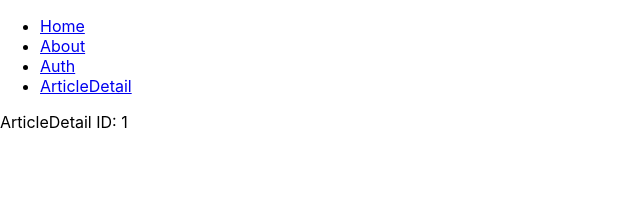
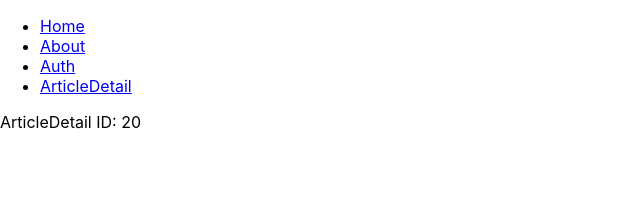
Before and after one commit to rinalditoryanari/belajar-react, a React (Create React App) app: page /article/detail/20 in a window 1280 px wide. Shown: the top 202 px of the page, without its empty margins (0-640 px from the left). Built offline with nearby package versions, Linux system fonts and the light colour scheme.

Commit message:
kirim + manggil param

```diff
--- a/src/components/Navbar.js
+++ b/src/components/Navbar.js
@@ -15,7 +15,7 @@ const Navbar = () => {
           <Link to="/auth">Auth</Link>
         </li>
         <li>
-          <Link to="/article/detail/20">ArticleDetail</Link>
+          <Link to="/article/detail/article-1">ArticleDetail</Link>
         </li>
       </ul>
     </div>
--- a/src/pages/aricle-detail.js
+++ b/src/pages/aricle-detail.js
@@ -1,7 +1,9 @@
 import React from 'react';
+import { useParams } from 'react-router-dom';
 
 const ArticleDetail = () => {
-  return <div>ArticleDetail ID: 1</div>;
+  let { id } = useParams();
+  return <div>ArticleDetail ID: {id} </div>;
 };
 
 export default ArticleDetail;
```
